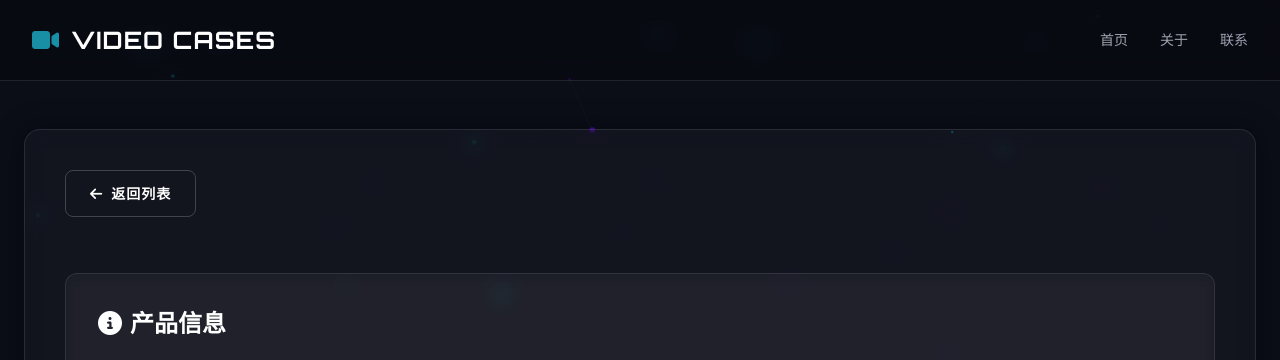
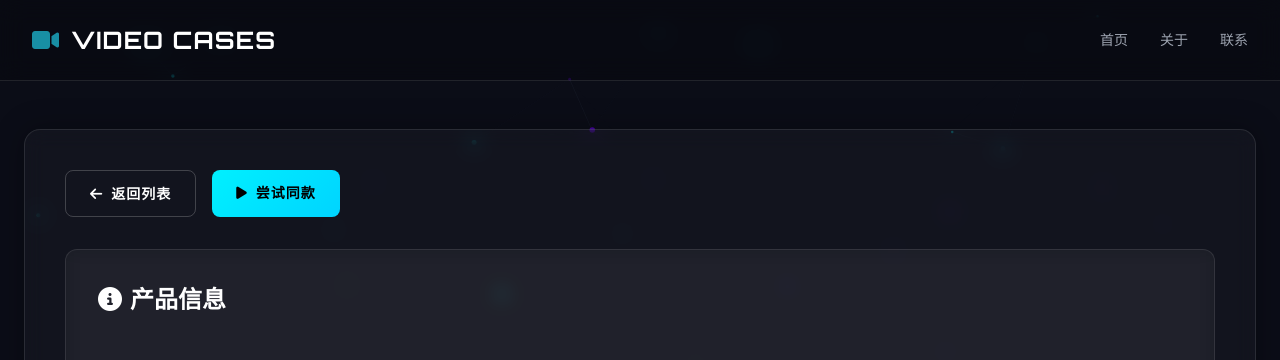
Before and after one commit to sekokaze/video-img-showcase, a Flask app: template templates/detail.html in a window 1280 px wide. Shown: the top 360 px of the page. Run offline with Flask 3, Linux system fonts and the light colour scheme; the template is opened without the code that fills it, so the values that code supplies are empty; some libraries are stand-ins or nearby versions.

Commit message:
feat: 添加详情页功能增强 - 尝试同款按钮和提示词一键复制

```diff
--- a/static/css/style.css
+++ b/static/css/style.css
@@ -397,6 +397,12 @@ body {
     box-shadow: 0 0 30px rgba(0, 0, 0, 0.3);
 }
 
+.detail-actions {
+    display: flex;
+    gap: 16px;
+    margin-bottom: 24px;
+}
+
 .btn-back {
     display: inline-block;
     padding: 12px 24px;
@@ -417,6 +422,26 @@ body {
     border-color: var(--primary-glow);
     color: var(--primary-glow);
     box-shadow: 0 0 15px rgba(0, 240, 255, 0.3);
+}
+
+.btn-try-same {
+    display: inline-block;
+    padding: 12px 24px;
+    background: linear-gradient(135deg, #00f0ff 0%, #00d4ff 100%);
+    border: none;
+    color: #000000;
+    text-decoration: none;
+    border-radius: 8px;
+    font-size: 14px;
+    font-weight: 600;
+    transition: all 0.3s ease;
+    text-transform: uppercase;
+    letter-spacing: 1px;
+}
+
+.btn-try-same:hover {
+    transform: translateY(-2px);
+    box-shadow: 0 0 20px rgba(0, 240, 255, 0.5);
 }
 
 .detail-header {
--- a/static/js/script.js
+++ b/static/js/script.js
@@ -13,6 +13,25 @@ document.addEventListener('DOMContentLoaded', function() {
 
     initParticleAnimation();
 });
+
+function copyPrompt() {
+    const promptText = document.getElementById('prompt-text');
+    if (promptText) {
+        navigator.clipboard.writeText(promptText.textContent).then(() => {
+            const btn = document.querySelector('.btn-copy');
+            const originalHTML = btn.innerHTML;
+            btn.innerHTML = '<i class="fa-solid fa-check mr-1"></i>已复制';
+            btn.style.background = 'linear-gradient(135deg, #10b981 0%, #059669 100%)';
+
+            setTimeout(() => {
+                btn.innerHTML = originalHTML;
+                btn.style.background = '';
+            }, 2000);
+        }).catch(err => {
+            console.error('复制失败:', err);
+        });
+    }
+}
 
 function initParticleAnimation() {
     const canvas = document.getElementById('particle-canvas');
--- a/templates/detail.html
+++ b/templates/detail.html
@@ -4,7 +4,10 @@
 
 {% block content %}
 <div class="detail-page">
-    <a href="{{ url_for('index') }}" class="btn-back"><i class="fa-solid fa-arrow-left mr-2"></i>返回列表</a>
+    <div class="detail-actions">
+        <a href="{{ url_for('index') }}" class="btn-back"><i class="fa-solid fa-arrow-left mr-2"></i>返回列表</a>
+        <a href="https://video.brainyxia.com/?code=PW4SVCTF" target="_blank" class="btn-try-same"><i class="fa-solid fa-play mr-2"></i>尝试同款</a>
+    </div>
 
     <div class="detail-header">
         <h1>{{ record.title_translation }}</h1>
@@ -51,9 +54,12 @@
 
         {% if record.prompt %}
         <div class="detail-section">
-            <h2><i class="fa-solid fa-code mr-2"></i>提示词</h2>
+            <div class="section-header">
+                <h2><i class="fa-solid fa-code mr-2"></i>提示词</h2>
+                <button class="btn-copy" onclick="copyPrompt()"><i class="fa-solid fa-copy mr-1"></i>复制</button>
+            </div>
             <div class="prompt-box">
-                <pre>{{ record.prompt }}</pre>
+                <pre id="prompt-text">{{ record.prompt }}</pre>
             </div>
         </div>
         {% endif %}
```
Also changed, not shown: other parts of static/css/style.css (+30 -1 lines).
